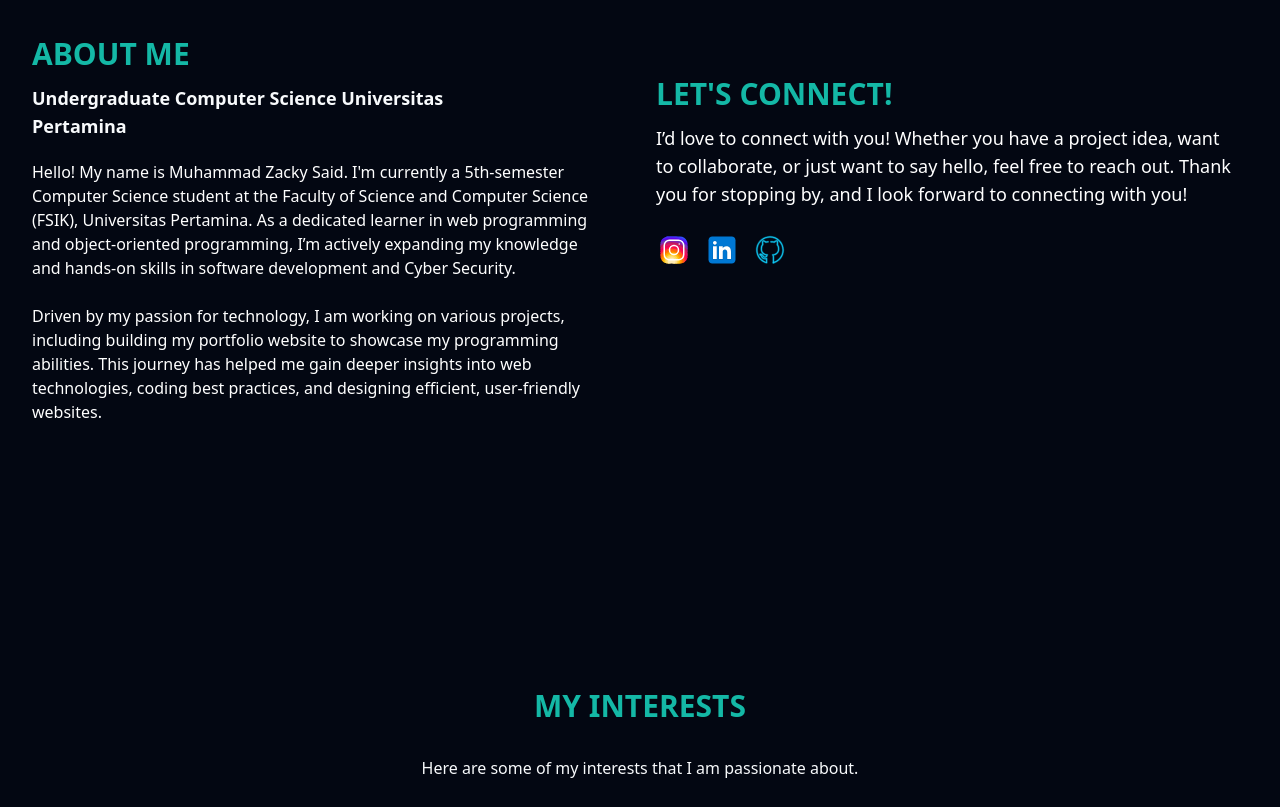
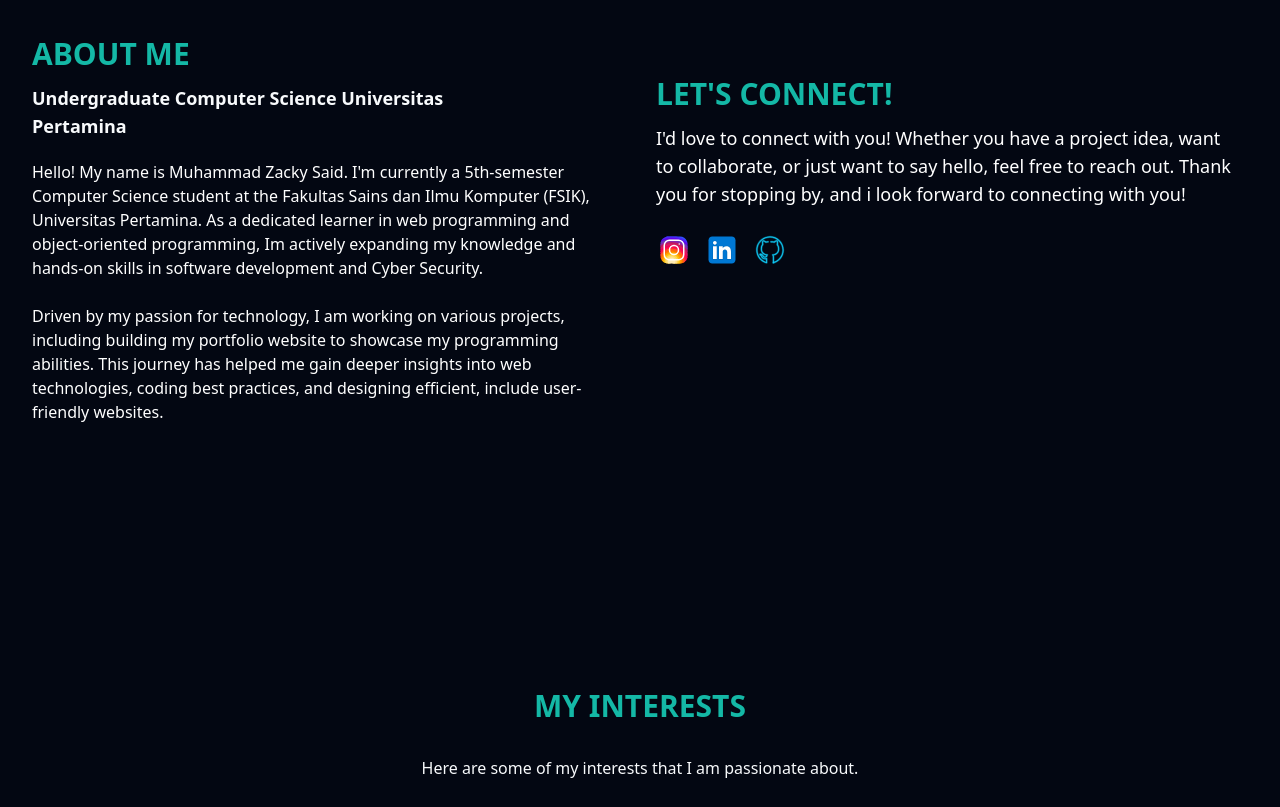
Before and after one commit to Sa1iddd/THT-JAVASCRIPT, a plain HTML site: page index.html in a window 1280 px wide. Shown: the part 880-1687 px from the top of the page. Drawn offline with nearby package versions, Linux system fonts and the light colour scheme.

Commit message:
update commit

```diff
--- a/index.html
+++ b/index.html
@@ -74,13 +74,13 @@
                 <div class="w-full px-4 mb-10 lg:w-1/2">
                     <h4 class="font-bold uppercase text-primary text-lg mb-3 lg:text-3xl">About Me</h4>
                     <h2 class="font-bold text-secondary text-3xl mb-5 max-w-md lg:text-lg">Undergraduate Computer Science Universitas Pertamina</h2>
-                    <p class="font-medium text-base text-text max-w-xl">Hello! My name is Muhammad Zacky Said. I'm currently a 5th-semester Computer Science student at the Faculty of Science and Computer Science (FSIK), Universitas Pertamina. As a dedicated learner in web programming and object-oriented programming, I’m actively expanding my knowledge and hands-on skills in software development and Cyber Security. <br><br>
+                    <p class="font-medium text-base text-text max-w-xl">Hello! My name is Muhammad Zacky Said. I'm currently a 5th-semester Computer Science student at the Fakultas Sains dan Ilmu Komputer (FSIK), Universitas Pertamina. As a dedicated learner in web programming and object-oriented programming, Im actively expanding my knowledge and hands-on skills in software development and Cyber Security. <br><br>
 
-                    Driven by my passion for technology, I am working on various projects, including building my portfolio website to showcase my programming abilities. This journey has helped me gain deeper insights into web technologies, coding best practices, and designing efficient, user-friendly websites.</p>
+                    Driven by my passion for technology, I am working on various projects, including building my portfolio website to showcase my programming abilities. This journey has helped me gain deeper insights into web technologies, coding best practices, and designing efficient, include user-friendly websites.</p>
                 </div>
                 <div class="w-full px-4 lg:w-1/2">
                     <h3 class="font-semibold uppercase text-primary text-lg mb-3 lg:text-3xl lg:pt-10">Let's Connect!</h3>
-                    <p class="font-medium text-base text-text mb-6 max-w-xl lg:text-lg">I’d love to connect with you! Whether you have a project idea, want to collaborate, or just want to say hello, feel free to reach out. Thank you for stopping by, and I look forward to connecting with you!</p>
+                    <p class="font-medium text-base text-text mb-6 max-w-xl lg:text-lg">I'd love to connect with you! Whether you have a project idea, want to collaborate, or just want to say hello, feel free to reach out. Thank you for stopping by, and i look forward to connecting with you!</p>
                     <div class="flex items-center">
                          <a href="https://www.instagram.com/zackysaid__" target="_blank" class="w-9 h-9 mr-3 rounded-full flex justify-center items-center" >
                             <svg xmlns="http://www.w3.org/2000/svg" x="0px" y="0px" width="100" height="100" viewBox="0 0 48 48">
```
